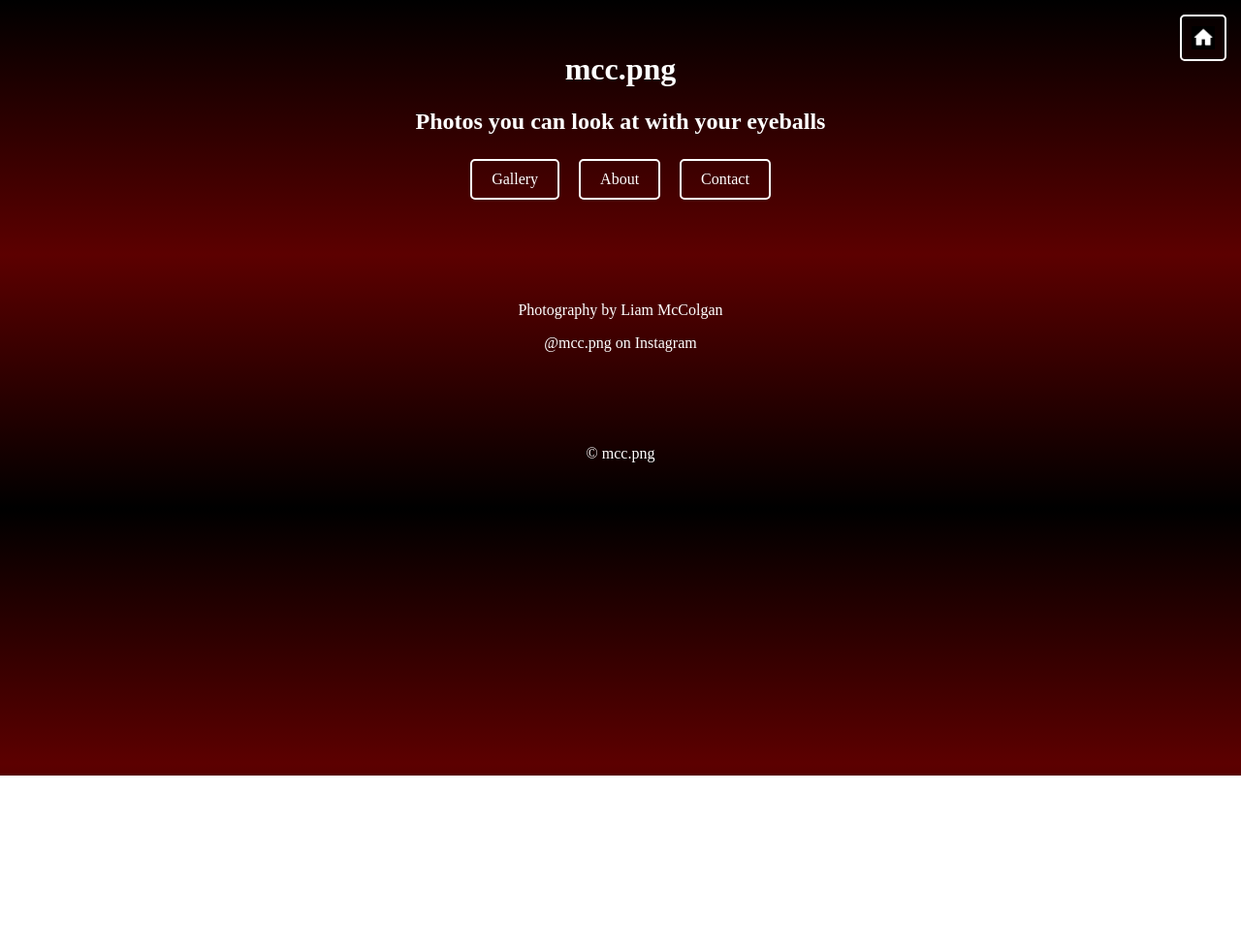
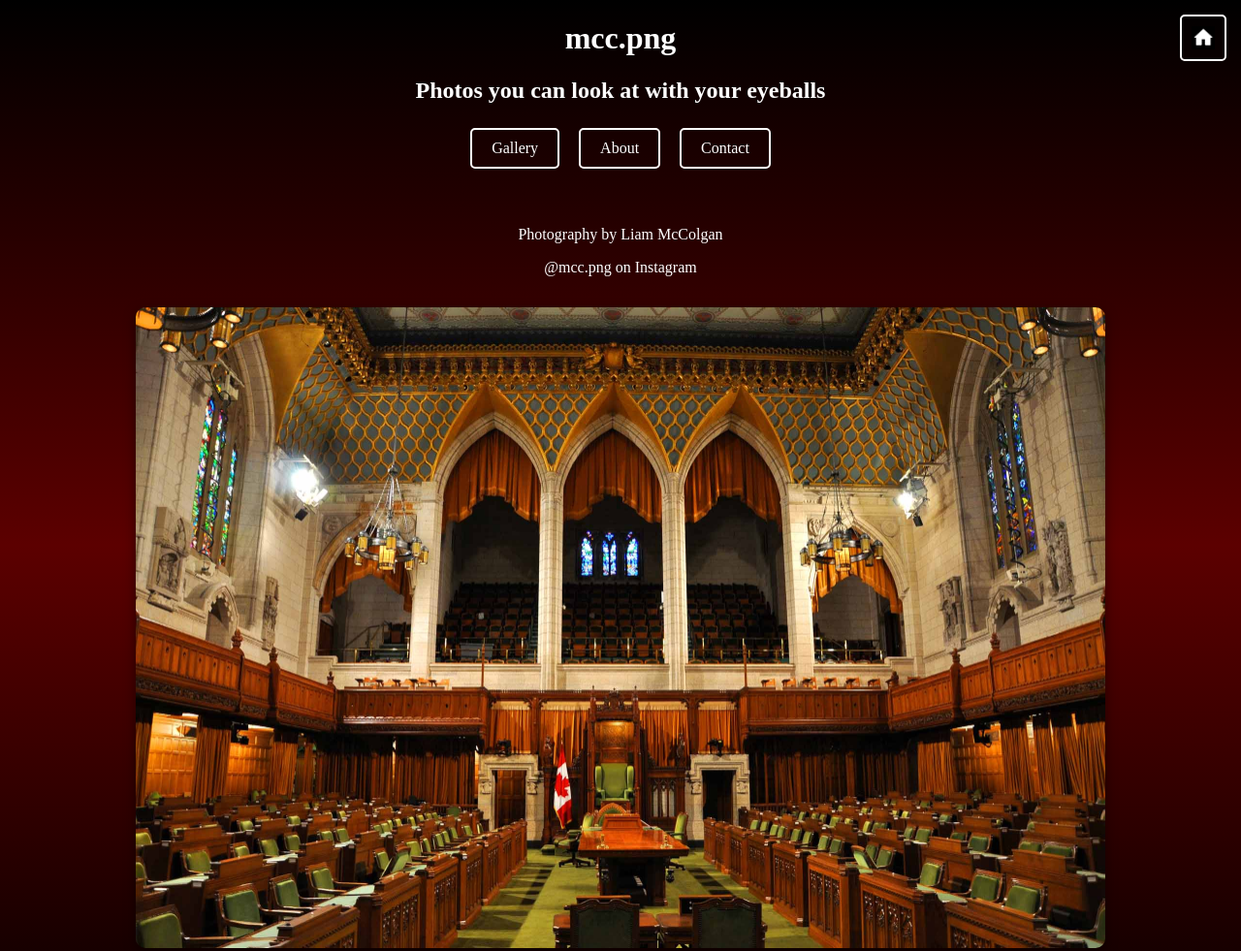
Before and after one commit to Liam-Liam-Liam-Liam/mcc-png, a plain HTML site: page index.html in a window 1280 px wide. Shown: the top 981 px of the page at 97% size. Before the commit the page ends 800 px from the top, so only its background shows below. Drawn offline with Linux system fonts and the light colour scheme.

Commit message:
Front page update

```diff
--- a/index.html
+++ b/index.html
@@ -1,5 +1,6 @@
 <!DOCTYPE html>
 <html lang="en">
+
 <head>
   <meta charset="UTF-8" />
   <meta name="viewport" content="width=device-width, initial-scale=1.0" />
@@ -14,9 +15,9 @@
   <header>
     <div id="header">
 
-    <a href="index.html" class="nav-button home-button" title="Home">
-      <img src="assets/Images/home-icon.jpg" alt="Home Icon" class="icon-img">
-    </a>
+      <a href="index.html" class="nav-button home-button" title="Home">
+        <img src="assets/Images/home-icon.jpg" alt="Home Icon" class="icon-img">
+      </a>
 
 
       <h1>mcc.png</h1>
@@ -28,15 +29,22 @@
       <a href="about.html" class="nav-button">About</a>
       <a href="contact.html" class="nav-button">Contact</a>
 
+
+
     </nav>
   </header>
 
   <main>
     <section id="intro">
+      <br>
       <p>Photography by Liam McColgan</p>
       <p>@mcc.png on Instagram</p>
+
     </section>
 
+    <section id="featured-image">
+      <img src="assets/Images/photo1.jpg" alt="Featured Photo">
+    </section>
   </main>
 
   <footer>
--- a/style.css
+++ b/style.css
@@ -7,11 +7,11 @@ body {
 
 header {
   text-align: center;
-  padding: 2rem;
+  padding: 0;
 }
 main {
   text-align: center;
-  padding: 2rem;
+  padding: 0rem;
 }
 
 footer {
@@ -41,7 +41,7 @@ footer {
   border-radius: 5px;
   margin: 5px;
   display: inline-block;
-  transition: background-color 0.3s, color 0.3s;
+  transition: background-color 0.01s, color 0.01s;
 }
 
 .nav-button:hover {
@@ -68,7 +68,7 @@ footer {
   border: 2px solid white;
   border-radius: 5px;
   background-color: transparent;
-  transition: background-color 0.6s, border-color 0.6s;
+  transition: background-color 0.01s, border-color 0.01s;
 }
 
 
@@ -79,7 +79,7 @@ footer {
   height: 24px;
   display: block;
   content: url("assets/Images/home-icon.jpg");
-  transition: content 0.6s ease-in-out;
+  transition: content 10s ease-in-out;
 }
 
 
@@ -88,7 +88,7 @@ footer {
   width: 100%;
   height: auto;
   content: url("assets/Images/home-icon.jpg"); /* default image */
-  transition: 0.6s ease-in-out;
+  transition: 10s ease-in-out;
 }
 
 
@@ -100,3 +100,18 @@ footer {
 .home-button:hover .icon-img {
   content: url("assets/Images/home-icon-hover.jpg");
 }
+
+#featured-image {
+  display: flex;
+  justify-content: center;
+  align-items: center;
+  margin: 2rem 0;
+}
+
+#featured-image img {
+  max-width: 1000px; /* Set a fixed max width */
+  width: 100%;
+  height: auto;
+  border-radius: 10px;
+  box-shadow: 0 4px 12px rgba(0, 0, 0, 0.5);
+}
```
